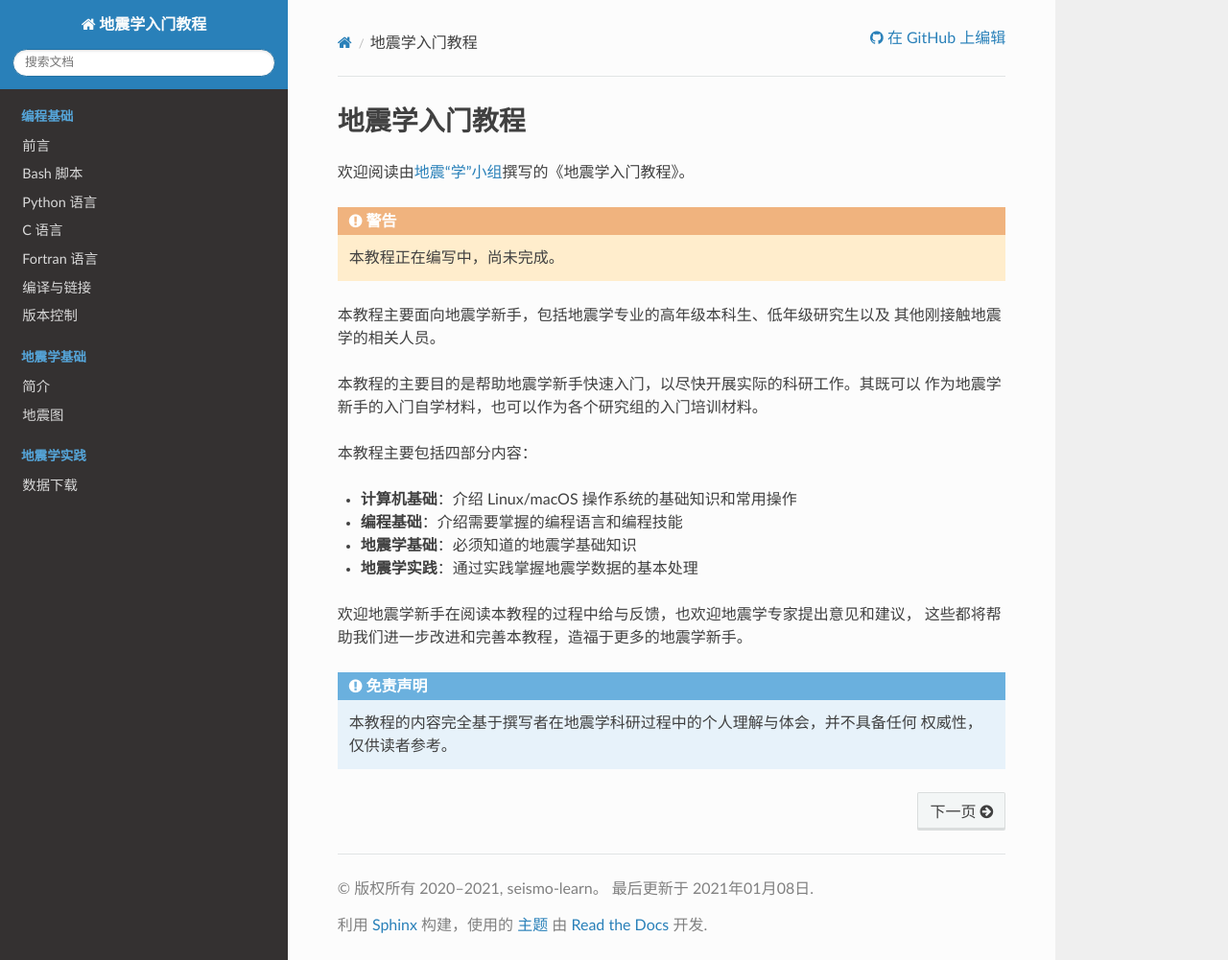
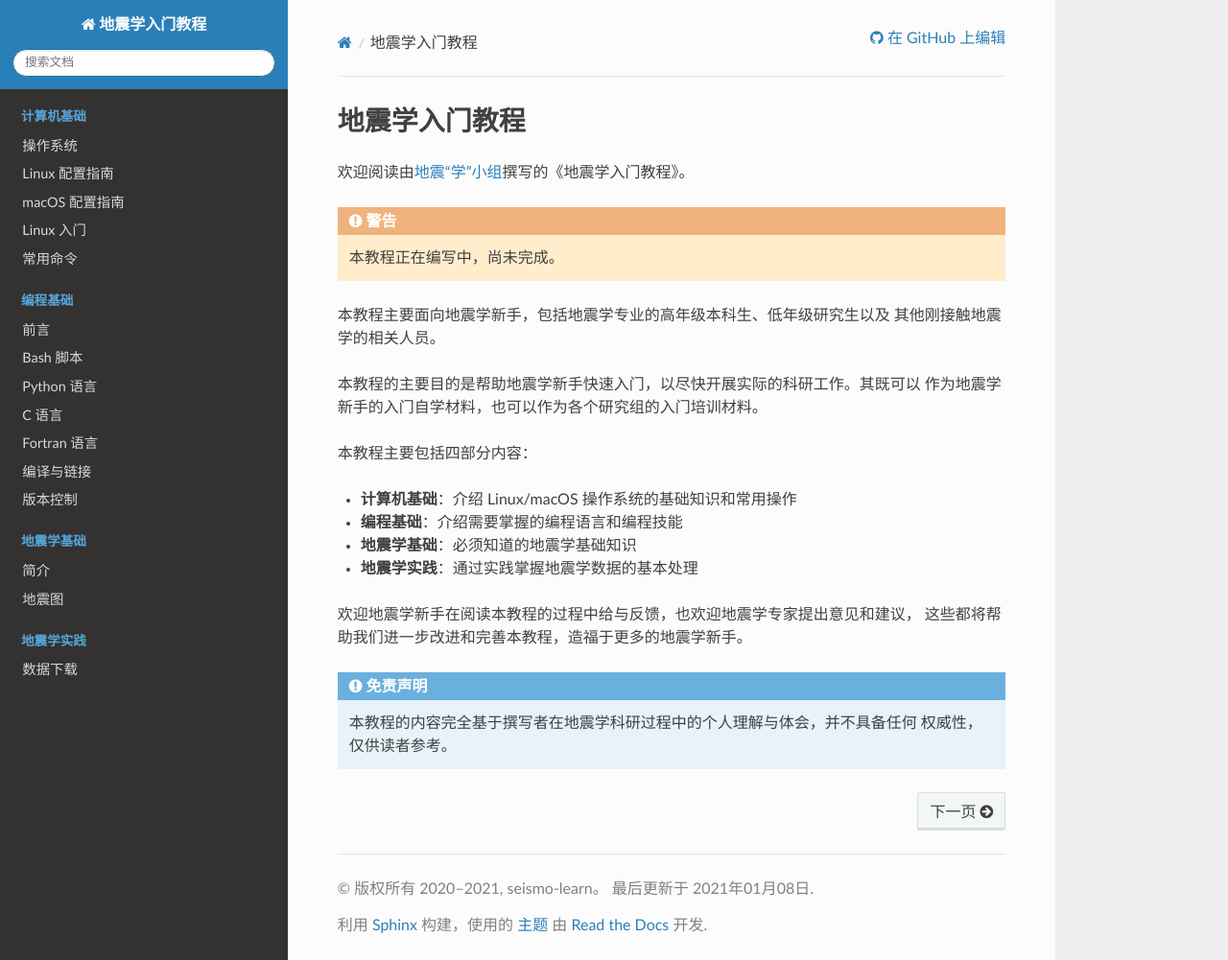
Before and after one commit to seismo-learn/seismology101, a Sphinx documentation site: the page built from source/index.rst, in a window 1280 px wide and 1001 px high. Shown: the whole window at 96% size. Built offline with Sphinx 7.4.7 and the Read the Docs theme 2.0.0, drawn with Linux system fonts in a browser that asks for light colours.

Commit message:
Chapter/section structure for the computer part (#24)
Co-authored-by: Jiayuan Yao <coreman.seism@gmail.com>

```diff
--- /dev/null
+++ b/source/computer/commands.rst
@@ -0,0 +1,2 @@
+常用命令
+========
--- /dev/null
+++ b/source/computer/linux-setup.rst
@@ -0,0 +1,2 @@
+Linux 配置指南
+==============
--- /dev/null
+++ b/source/computer/linux101.rst
@@ -0,0 +1,2 @@
+Linux 入门
+==========
--- /dev/null
+++ b/source/computer/macos-setup.rst
@@ -0,0 +1,2 @@
+macOS 配置指南
+==============
--- /dev/null
+++ b/source/computer/operating-system.rst
@@ -0,0 +1,2 @@
+操作系统
+========
--- a/source/index.rst
+++ b/source/index.rst
@@ -1,5 +1,17 @@
 地震学入门教程
 ##############
+
+.. toctree::
+   :maxdepth: 3
+   :caption: 计算机基础
+   :hidden:
+
+   computer/operating-system
+   computer/linux-setup
+   computer/macos-setup
+   computer/linux101
+   computer/commands
+
 
 .. toctree::
    :maxdepth: 3
@@ -13,6 +25,7 @@
    programming/fortran
    programming/compile
    programming/version-control
+
 
 .. toctree::
    :maxdepth: 3
```
